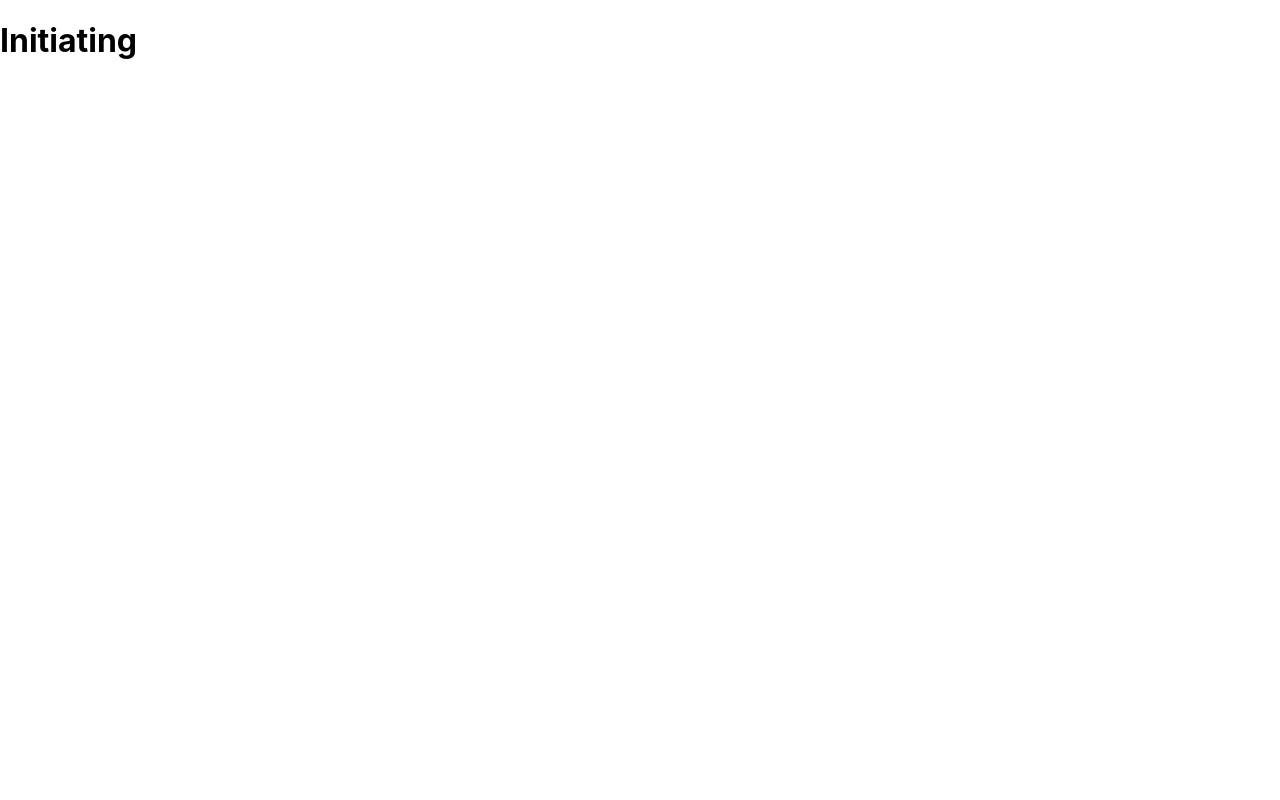
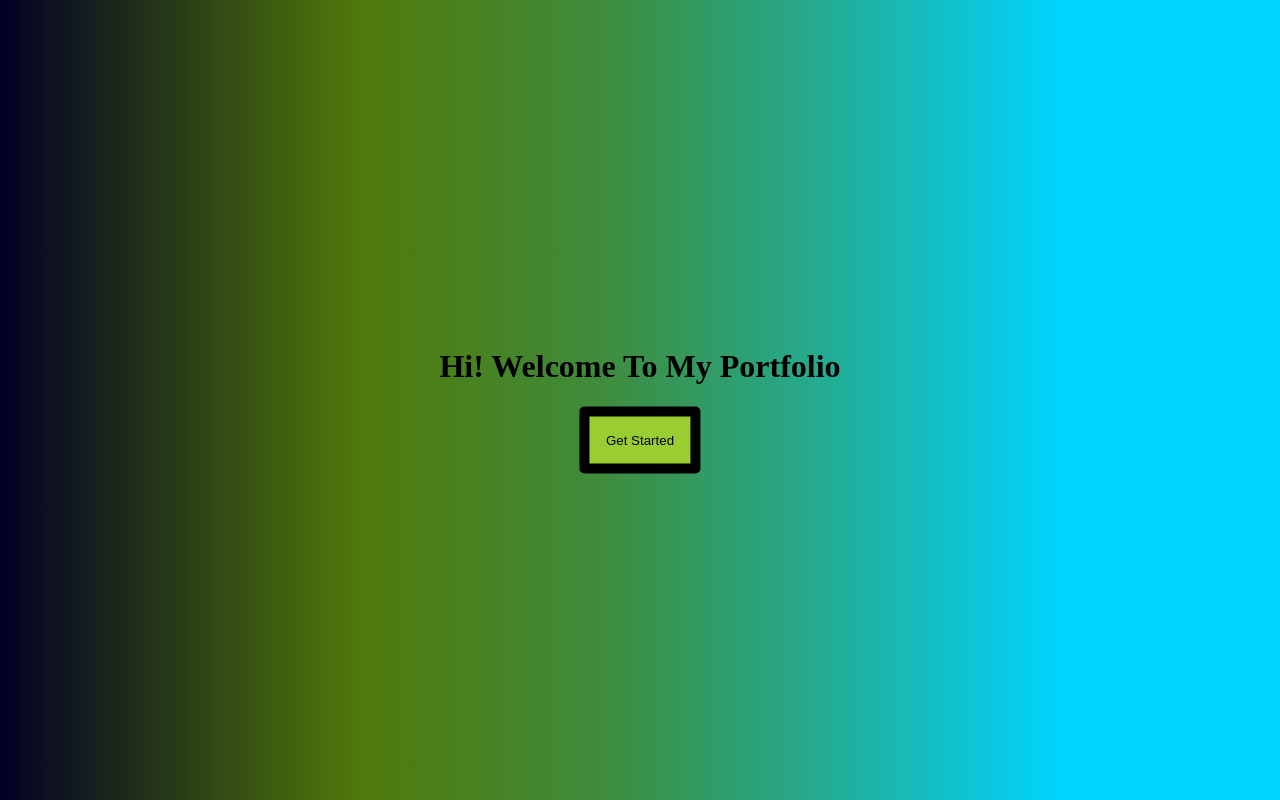
Before and after one commit to ancosta993/portfolio-react, a React (Create React App) app: page / in a window 1280 px wide. Built offline with nearby package versions, Linux system fonts and the light colour scheme.

Commit message:
experimented with StartPage

```diff
--- a/src/App.js
+++ b/src/App.js
@@ -1,8 +1,20 @@
-
+import React, {useState} from 'react';
+import StartPage from './components/StartPage';
+import Header from './components/Header';
 
 function App() {
+  const [showStartPage , setShowStartPage] = useState(true);
+
   return (
-    <h1>Initiating</h1>
+    <main className = {showStartPage && 'startPageBg'}>
+      {showStartPage ? (
+        <StartPage
+        showStartPage={showStartPage}setShowStartPage={setShowStartPage}></StartPage>
+      ) : (
+        <Header></Header>
+      )}
+    </main>
+
   );
 }
 
--- /dev/null
+++ b/src/components/Header/index.js
@@ -0,0 +1,11 @@
+import React from 'react';
+
+function Header(){
+   return (
+      <div>
+         <h1>Header section</h1>
+      </div>
+   )
+}
+
+export default Header
--- /dev/null
+++ b/src/components/StartPage/index.js
@@ -0,0 +1,15 @@
+import React from 'react';
+
+function StartPage({showStartPage, setShowStartPage}) {
+   const renderPortfolio = (showStartPage) =>{
+      setShowStartPage(!showStartPage)
+   }
+   return (
+      <div className = 'startPageContainer'>
+         <h1 className='startPageTitle'>Hi! Welcome To My Portfolio</h1>
+         <button className='btn startPageBtn' onClick={() => {renderPortfolio(showStartPage)}}> Get Started </button>
+      </div>
+   )
+};
+
+export default StartPage
--- a/src/index.css
+++ b/src/index.css
@@ -1,13 +1,55 @@
+* {
+  box-sizing: border-box;
+}
+
 body {
   margin: 0;
-  font-family: -apple-system, BlinkMacSystemFont, 'Segoe UI', 'Roboto', 'Oxygen',
-    'Ubuntu', 'Cantarell', 'Fira Sans', 'Droid Sans', 'Helvetica Neue',
-    sans-serif;
-  -webkit-font-smoothing: antialiased;
-  -moz-osx-font-smoothing: grayscale;
 }
 
-code {
-  font-family: source-code-pro, Menlo, Monaco, Consolas, 'Courier New',
-    monospace;
+.startPageBg{
+  width:100vw;
+  height:100vh;
+	background: rgb(2,0,36);
+  background: linear-gradient(90deg, rgba(2,0,36,1) 0%, rgba(80,121,9,1) 28%, rgba(63,140,60,1) 47%, rgba(36,171,144,1) 64%, rgba(0,212,255,1) 83%);
 }
+
+.btn {
+  font-family: sans-serif;
+  padding:1rem;
+  border-radius: 5px;
+  cursor: pointer;
+}
+
+@keyframes btnShake {
+  0% {
+    transform: rotate(2deg);
+  }
+  50% {
+    transform: rotate(0deg);
+  }
+  100% {
+    transform: rotate(-1deg);
+  }
+}
+
+.startPageBtn:hover{
+  animation-name: btnShake;
+  animation-iteration-count: infinite;
+  animation-duration: 0.1ms;
+  animation-direction: alternate-reverse;
+}
+
+.startPageContainer {
+  text-align: center;
+  position:absolute;
+  transform: translate(-50%, -50%);
+  top:50%;
+  left:50%;
+}
+
+
+
+.startPageBtn{
+  background-color: yellowgreen;
+  border: 10px solid black;
+}
```
